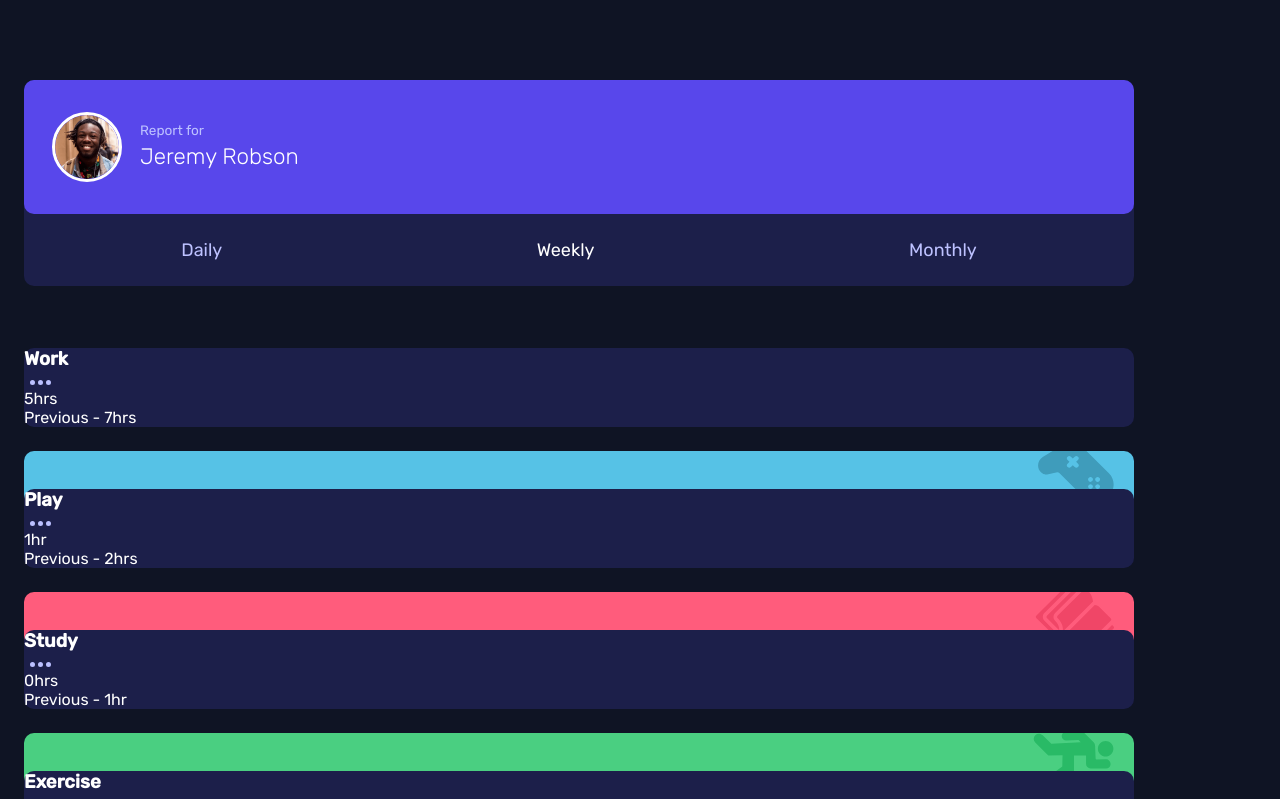
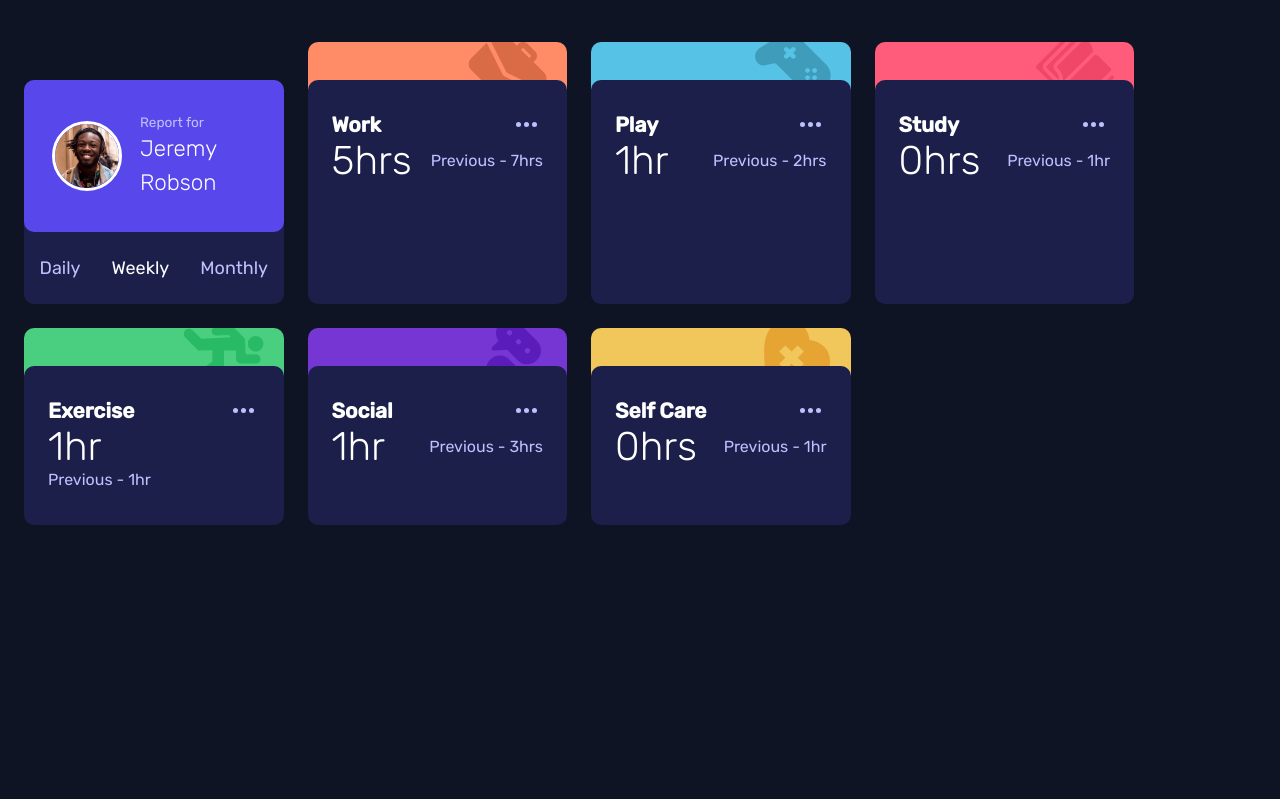
Before and after one commit to marisudris/frontend-mentor-time-tracking-dashboard, a plain HTML site: page index.html in a window 1280 px wide. Shown: the top 799 px of the page. Drawn offline with Linux system fonts and the light colour scheme.

Commit message:
Add grid item styles

```diff
--- a/index.html
+++ b/index.html
@@ -62,7 +62,7 @@
           </ul>
         </header>
 
-        <section class="grid__item">
+        <section class="grid__item work">
           <header class="grid__item-header">
             <h3 class="grid__item-title">Work</h3>
             <button class="button">
@@ -70,8 +70,10 @@
               ><img src="./images/icon-ellipsis.svg" alt="" />
             </button>
           </header>
-          <p>5hrs</p>
-          <p>Previous - 7hrs</p>
+          <div class="grid__item-stats">
+            <p class="figure-current js-current">5hrs</p>
+            <p class="figure-previous js-previous">Previous - 7hrs</p>
+          </div>
         </section>
 
         <section class="grid__item play">
@@ -82,8 +84,10 @@
               ><img src="./images/icon-ellipsis.svg" alt="" />
             </button>
           </header>
+          <div class="grid__item-stats">
             <p class="figure-current js-current">1hr</p>
             <p class="figure-previous js-previous">Previous - 2hrs</p>
+          </div>
         </section>
 
         <section class="grid__item study">
@@ -94,8 +98,10 @@
               ><img src="./images/icon-ellipsis.svg" alt="" />
             </button>
           </header>
+          <div class="grid__item-stats">
             <p class="figure-current js-current">0hrs</p>
             <p class="figure-previous js-previous">Previous - 1hr</p>
+          </div>
         </section>
 
         <section class="grid__item exercise">
@@ -118,8 +124,10 @@
               ><img src="./images/icon-ellipsis.svg" alt="" />
             </button>
           </header>
+          <div class="grid__item-stats">
             <p class="figure-current js-current">1hr</p>
             <p class="figure-previous js-previous">Previous - 3hrs</p>
+          </div>
         </section>
 
         <section class="grid__item self-care">
@@ -130,8 +138,10 @@
               ><img src="./images/icon-ellipsis.svg" alt="" />
             </button>
           </header>
+          <div class="grid__item-stats">
             <p class="figure-current js-current">0hrs</p>
             <p class="figure-previous js-previous">Previous - 1hr</p>
+          </div>
         </section>
       </section>
     </main>
--- a/style.css
+++ b/style.css
@@ -57,6 +57,7 @@ body {
 
 .grid {
   display: grid;
+  grid-template-columns: repeat(auto-fit, minmax(255px, 1fr));
   gap: calc(-1 * var(--rim-offset) + 1.5em) 1.5em;
   max-width: 1110px;
 }
@@ -65,6 +66,10 @@ body {
 .grid__item {
   background: var(--clr-dark-blue);
   border-radius: var(--radius);
+}
+
+.grid__header {
+  grid-row: 1 / -1;
 }
 
 .grid__header-info {
@@ -123,6 +128,7 @@ body {
 }
 
 .grid__item {
+  padding: 2rem 1.5rem 2.25rem;
   transform-style: preserve-3d;
 }
 
@@ -130,6 +136,7 @@ body {
   content: "";
   display: block;
   top: var(--rim-offset);
+  left: 0;
   width: 100%;
   height: 100px;
   background-position: top -0.6em right 1.25em;
@@ -171,6 +178,27 @@ body {
   background-color: var(--clr-self-care);
 }
 
+.grid__item-header {
+  display: flex;
+  justify-content: space-between;
+  align-items: center;
+  font-size: 18px;
+}
+
+.grid__item-stats {
+  display: flex;
+  justify-content: space-between;
+  align-items: center;
+}
+
+.figure-current {
+  font-size: 2.5rem;
+  font-weight: 300;
+}
+
+.figure-previous {
+  color: var(--clr-pale-blue);
+}
 /** Utility classes **/
 .visually-hidden {
   clip: rect(0 0 0 0);
```
Lines whose indentation alone changed are shown as unchanged.
